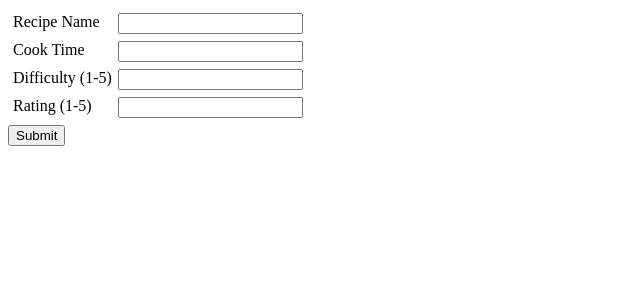
After one commit to jasonjconci/2ManyCooks, a Flask app: template templates/addRecipe.html in a window 1280 px wide. The commit adds this page. Shown: the top 300 px of the page, without its empty margins (0-640 px from the left). Run offline with Flask 2, Linux system fonts and the light colour scheme; the template is opened without the code that fills it, so the values that code supplies are empty.

Commit message:
Added html files

```diff
--- /dev/null
+++ b/templates/addRecipe.html
@@ -0,0 +1,48 @@
+<!doctype html>
+
+<style>
+
+#Form_Wrapper {
+    align-content: center;
+    width: 300px;
+    height: auto;
+}
+
+.large-block {
+    margin-bottom: 25px;
+}
+.small-block {
+    margin: 5px;
+    margin-bottom: 10px;
+}
+
+.small-block input {
+    float: right;
+}
+</style>
+
+<html>
+    <body>
+        <form action='/' method="post">
+            <div class="large-block" id="Form_Wrapper">
+                <div id="Recipe_Name_Wrapper" class="small-block">
+                    <label for="Recipe_Name">Recipe Name</label>
+                    <input id="Recipe_Name" name="name">
+                </div>
+                <div id="Cook_Time_Wrapper" class="small-block">
+                    <label for="Cook_Time">Cook Time</label>
+                    <input id="Cook_Time" name="cook_time">
+                </div>
+                <div id="Difficulty_Wrapper" class="small-block">
+                    <label for="Difficulty">Difficulty (1-5)</label>
+                    <input id="Difficulty" name="difficulty">
+                </div>
+                <div id="Rating_Wrapper" class="small-block">
+                    <label for="Rating">Rating (1-5)</label>
+                    <input id="Rating" name="rating">
+                </div>
+                <input type="submit" value="Submit">
+            </div>
+        </form>
+    </body>
+</html>
```
Also changed, not shown: templates/index.html (+31 -6 lines).
